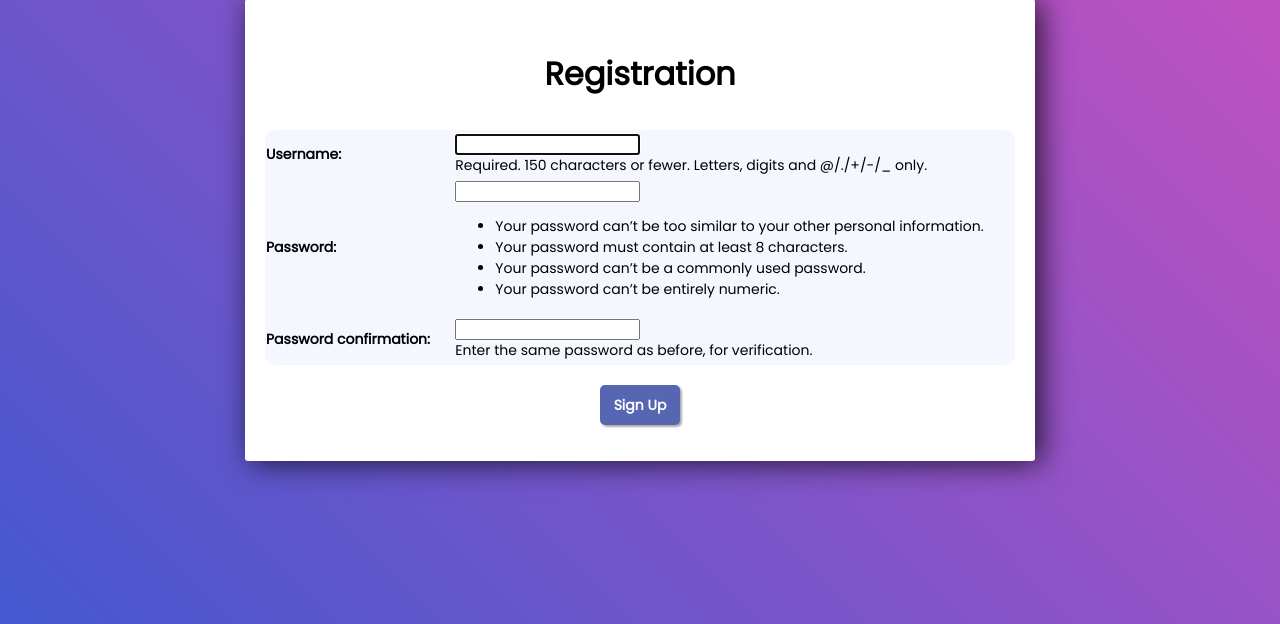
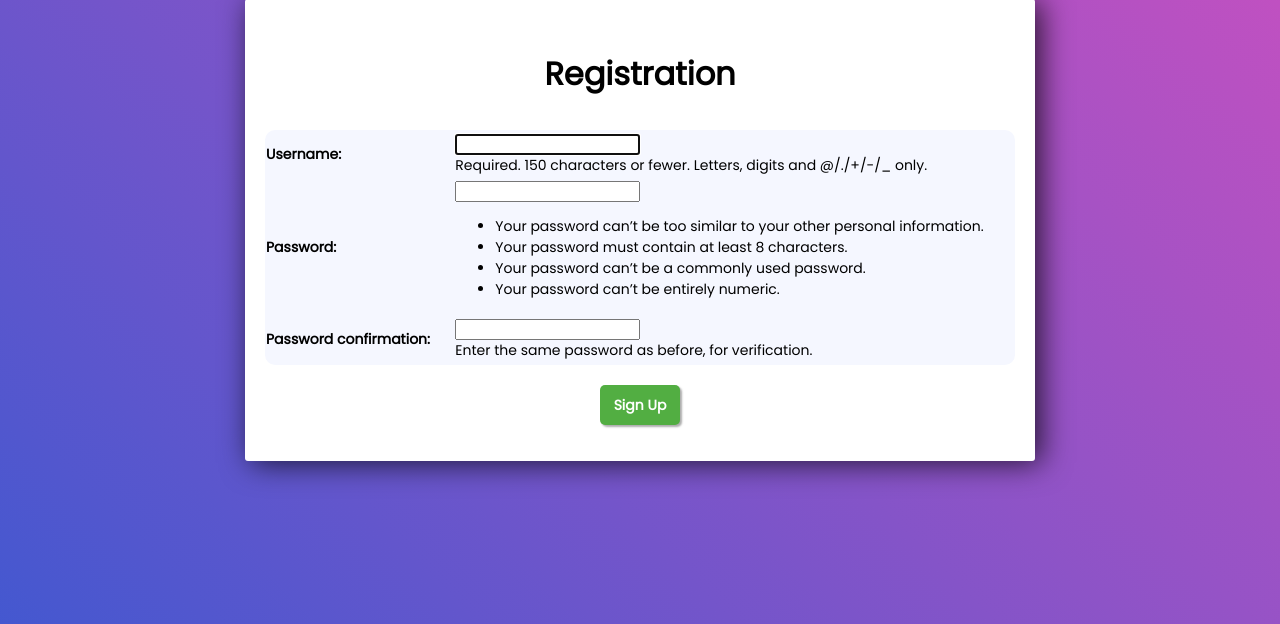
Before and after one commit to amandachristie/Tugas2-PBP, a Django app: page /todolist/register/ in a window 1280 px wide. Shown: the part 129-753 px from the top of the page. Run offline with Django 4.2, Linux system fonts and the light colour scheme.

Commit message:
Revise styles

```diff
--- a/todolist/static/register.css
+++ b/todolist/static/register.css
@@ -53,7 +53,7 @@ h1{
     border: 0px;
     width: 80px;
     height: 40px;
-    background-color: #5666b3;
+    background-color: #52ae42;
     color: #fff;
     padding: 10px;
     font-family: 'Poppins';
--- a/todolist/static/todolist.css
+++ b/todolist/static/todolist.css
@@ -89,7 +89,7 @@ h2 {
     padding: 10px;
     font-family: 'Poppins';
     line-height: 10px;
-    font-size: 23px;
+    font-size: 20px;
 }
 a {
     color: #fff;
```
